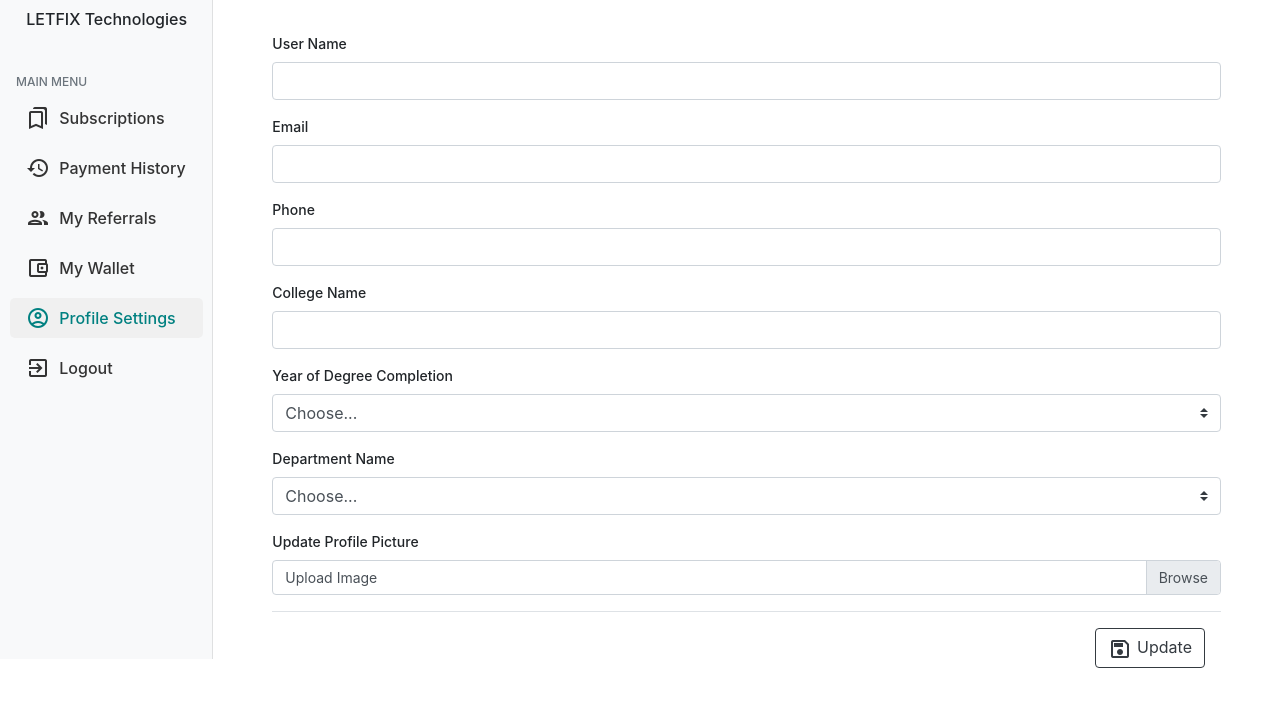
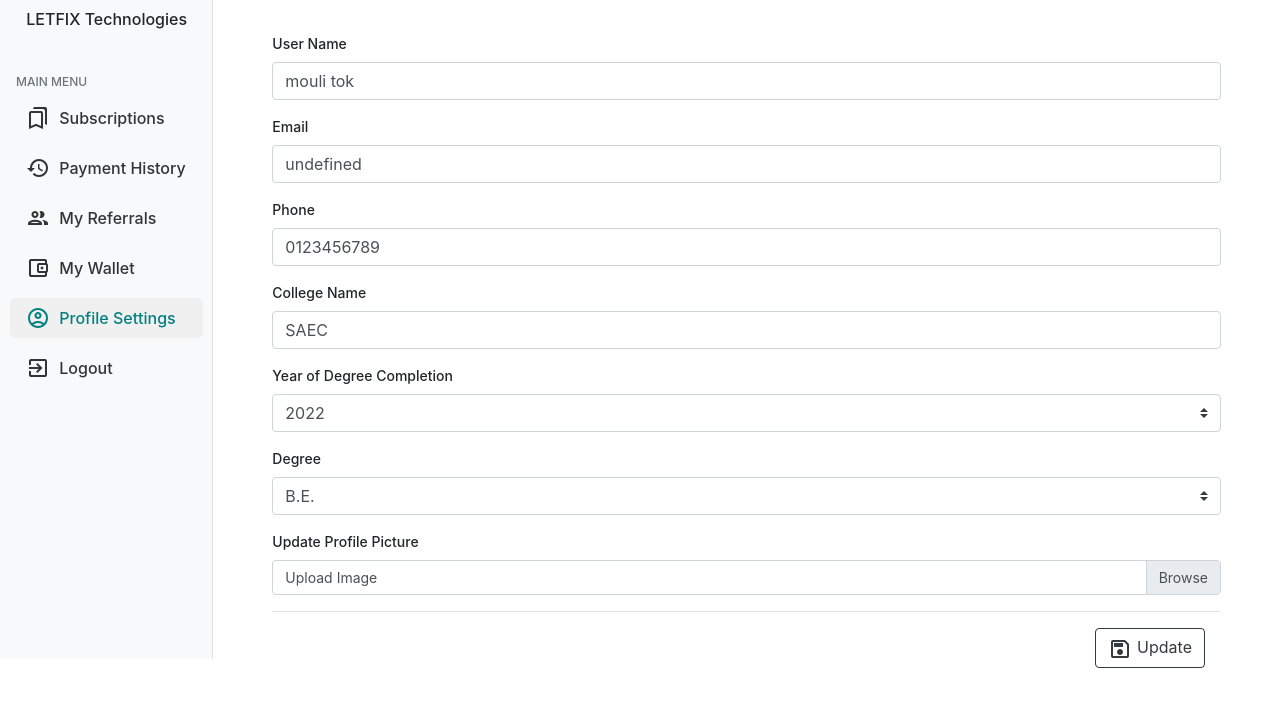
Before and after one commit to rajeshthiru3/loginDemo, a plain HTML site: page dashboard/ProfileSettings.htm in a window 1280 px wide. Shown: the part 141-848 px from the top of the page. Drawn offline with nearby package versions, Linux system fonts and the light colour scheme.

Commit message:
Profile Settings FrontEnd

```diff
--- a/dashboard/ProfileSettings.htm
+++ b/dashboard/ProfileSettings.htm
@@ -101,58 +101,58 @@
                 <div class="col-sm">
                   <div class="form-group">
                     <label for="FullName">User Name</label>
-                    <input type="text" class="form-control" id="User Name" required aria-describedby="User NameHelp">
+                    <input type="text" class="form-control" id="txtUsername" required aria-describedby="User NameHelp">
                   </div>
                   <div class="form-group">
                     <label for="email">Email</label>
-                    <input type="email" class="form-control" id="email" required>
+                    <input type="email" class="form-control" id="txtemail" required>
                   </div>
 
                   <div class="form-group">
                     <label for="mobile">Phone</label>
-                    <input type="tel" class="form-control" id="phone">
+                    <input type="tel" class="form-control" id="txtphone">
                   </div>
                   <div class="form-group">
                     <label for="College Name">College Name</label>
-                    <input type="text" class="form-control" id="College Name">
+                    <input type="text" class="form-control" id="txtCollegeName">
                   </div>
                   <div class="form-group">
                     <label class="mr-sm-2" for="inlineFormCustomSelect">Year of Degree Completion</label>
-                    <select class="custom-select mb-2 mr-sm-2 mb-sm-0" required id="inlineFormCustomSelect">
+                    <select class="custom-select mb-2 mr-sm-2 mb-sm-0" required id="selYDC">
                       <option selected value="">Choose...</option>
-                      <option value="1">2022</option>
-                      <option value="2">2021</option>
-                      <option value="3">2020</option>
-                      <option value="4">2019</option>
-                      <option value="5">2018</option>
-                      <option value="5">2017</option>
-                      <option value="5">2016</option>
-                      <option value="5">College Staff</option>
-                      <option value="5">Working in Company</option>
+                      <option value="2022">2022</option>
+                      <option value="2021">2021</option>
+                      <option value="2020">2020</option>
+                      <option value="2019">2019</option>
+                      <option value="2018">2018</option>
+                      <option value="2017">2017</option>
+                      <option value="2016">2016</option>
+                      <option value="college staff">College Staff</option>
+                      <option value="Working in Company">Working in Company</option>
                     </select>
                   </div>
                   <div class="form-group">
-                    <label class="mr-sm-2" for="inlineFormCustomSelect">Department Name</label>
-                    <select class="custom-select mb-2 mr-sm-2 mb-sm-0" required id="degreeSelect" onchange="updateField()">
+                    <label class="mr-sm-2" for="inlineFormCustomSelect">Degree</label>
+                    <select class="custom-select mb-2 mr-sm-2 mb-sm-0" required id="selDegree" onchange="updateField()">
                       <option selected value="">Choose...</option>
-                      <option value="1">B.E.</option>
-                      <option value="2">B.Tech.</option>
-                      <option value="3">B.Sc.</option>
-                      <option value="4">B.C.A.</option>
-                      <option value="5">M.S.</option>
-                      <option value="5">Other</option>
+                      <option value="B.E.">B.E.</option>
+                      <option value="B.Tech.">B.Tech.</option>
+                      <option value="B.Sc.">B.Sc.</option>
+                      <option value="B.C.A.">B.C.A.</option>
+                      <option value="M.S.">M.S.</option>
+                      <option value="Other ">Other</option>
                     </select>
                   </div>
 
                   <div class="form-group" style="display: none">
-                    <label for="password">Other Degree</label>
-                    <input type="text" class="form-control" " id="others" required>
+                    <label for="txtOthers">Other Degree</label>
+                    <input type="text" class="form-control"  id="txtOthers" required>
                   </div>
 
-                  <div class=form-group mb-3">
+                  <div class="form-group mb-3">
                     <label class="mr-sm-2" for="inlineFormCustomSelect">Update Profile Picture</label>
                     <div class="custom-file">
-                      <input type="file" class="custom-file-input" id="inputGroupFile01"
+                      <input type="file" class="custom-file-input" id="ipImg"
                         aria-describedby="inputGroupFileAddon01">
                       <label class="custom-file-label" for="inputGroupFile01">Upload Image</label>
                     </div>
@@ -174,15 +174,15 @@
             aria-labelledby="profile-tab">
             <div class="form-group">
               <label for="curpassword">Current Password</label>
-              <input type="password" class="form-control" id="curpassword" required>
+              <input type="password" class="form-control" id="txtCurPassword" required>
             </div>
             <div class="form-group">
               <label for="newpassword">New Password</label>
-              <input type="password" class="form-control" id="newpassword" required>
+              <input type="password" class="form-control" id="txtNewPassword" required>
             </div>
             <div class="form-group">
               <label for="ConPassword">Confirm Password</label>
-              <input type="password" class="form-control" id="ConPassword" required>
+              <input type="password" class="form-control" id="txtConPassword" required>
             </div>
             <div class="mx-auto modal-footer" style="text-align:center;">
               <button type="button" class="btn btn-outline-dark"
@@ -204,14 +204,15 @@
   <script src="https://stackpath.bootstrapcdn.com/bootstrap/4.5.0/js/bootstrap.min.js"
     integrity="sha384-OgVRvuATP1z7JjHLkuOU7Xw704+h835Lr+6QL9UvYjZE3Ipu6Tp75j7Bh/kR0JKI"
     crossorigin="anonymous"></script>
+  <script src="js/ProfileSettings.js"></script>
 
 
     <script>
       function updateField() {
-        if (degreeSelect.value == 5) {
-          others.parentNode.style.display = "block";
+        if (selDegree.value == "Other") {
+          txtOthers.parentNode.style.display = "block";
         } else {
-          others.parentNode.style.display = "none";
+          txtOthers.parentNode.style.display = "none";
         }
       }
     </script>
--- /dev/null
+++ b/dashboard/js/ProfileSettings.js
@@ -0,0 +1,34 @@
+window.onload = function () {
+	getProfileSettings();
+};
+
+function getProfileSettings() {
+	// get Profile settings info from the server using AJAX
+	var xhttp = new XMLHttpRequest();
+	xhttp.onreadystatechange = function () {
+		if (this.readyState == 4 && this.status == 200) {
+			json = JSON.parse(this.responseText);
+			viewDetails(json);
+		}
+	};
+	xhttp.open("GET", "js/ProfileSettings.json", true);
+	xhttp.setRequestHeader('Cache-Control', 'no-cache');
+	xhttp.send();
+}
+
+function viewDetails(ProfileSettings_json) {
+	var info = ProfileSettings_json["Basic Information"];
+	var username = info.username;
+	var email = info.useremail;
+	var phone = info.phone;
+	var collegeName = info.college;
+	var yearOfCompletion = info.YDC;
+	var degree = info.degree;
+	txtUsername.value = username;
+	txtemail.value = email;
+	txtphone.value = phone;
+	txtCollegeName.value = collegeName;
+	selYDC.value = yearOfCompletion;
+	selDegree.value = degree;
+	console.log()
+}
--- /dev/null
+++ b/dashboard/js/ProfileSettings.json
@@ -0,0 +1,11 @@
+{
+    "Basic Information": {
+        "username": "mouli tok",
+        "email": "chandramolee@gmail.com",
+        "phone": "0123456789",
+        "college": "SAEC",
+        "YDC": "2022",
+        "degree": "B.E."
+
+    }
+}
```
